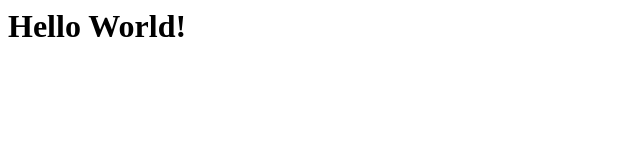
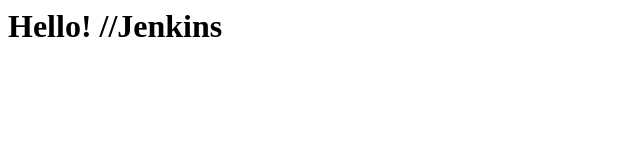
Before and after one commit to OscarHagman/jenkins_2, a plain HTML site: page launch_servers/webpage/index.html in a window 1280 px wide. Shown: the whole page, without its empty margins (0-640 px from the left). Drawn offline with Linux system fonts and the light colour scheme.

Commit message:
jenkins 7

```diff
--- a/launch_servers/webpage/index.html
+++ b/launch_servers/webpage/index.html
@@ -1 +1 @@
-<h1>Hello World!</h1>
+<h1>Hello! //Jenkins</h1>
```
